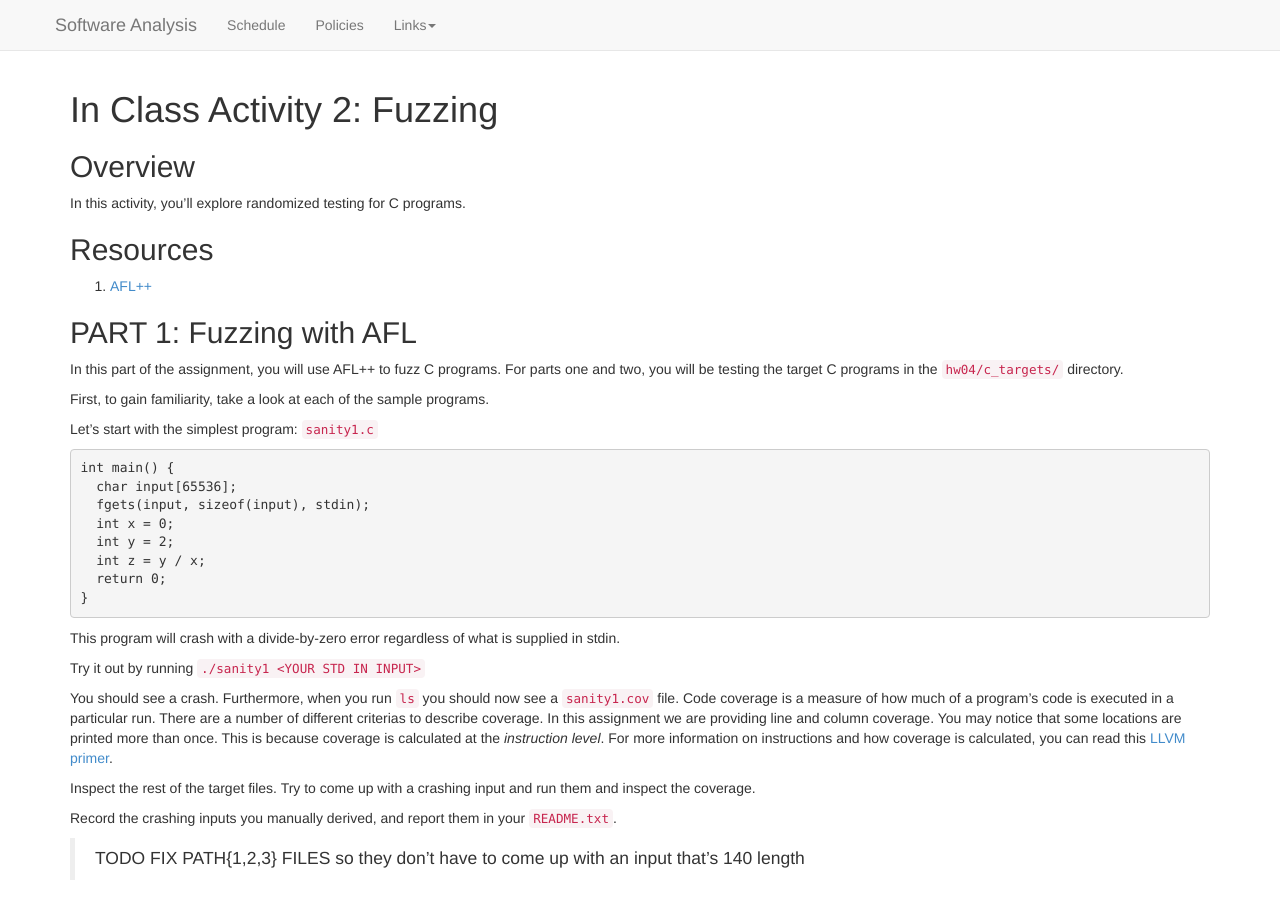
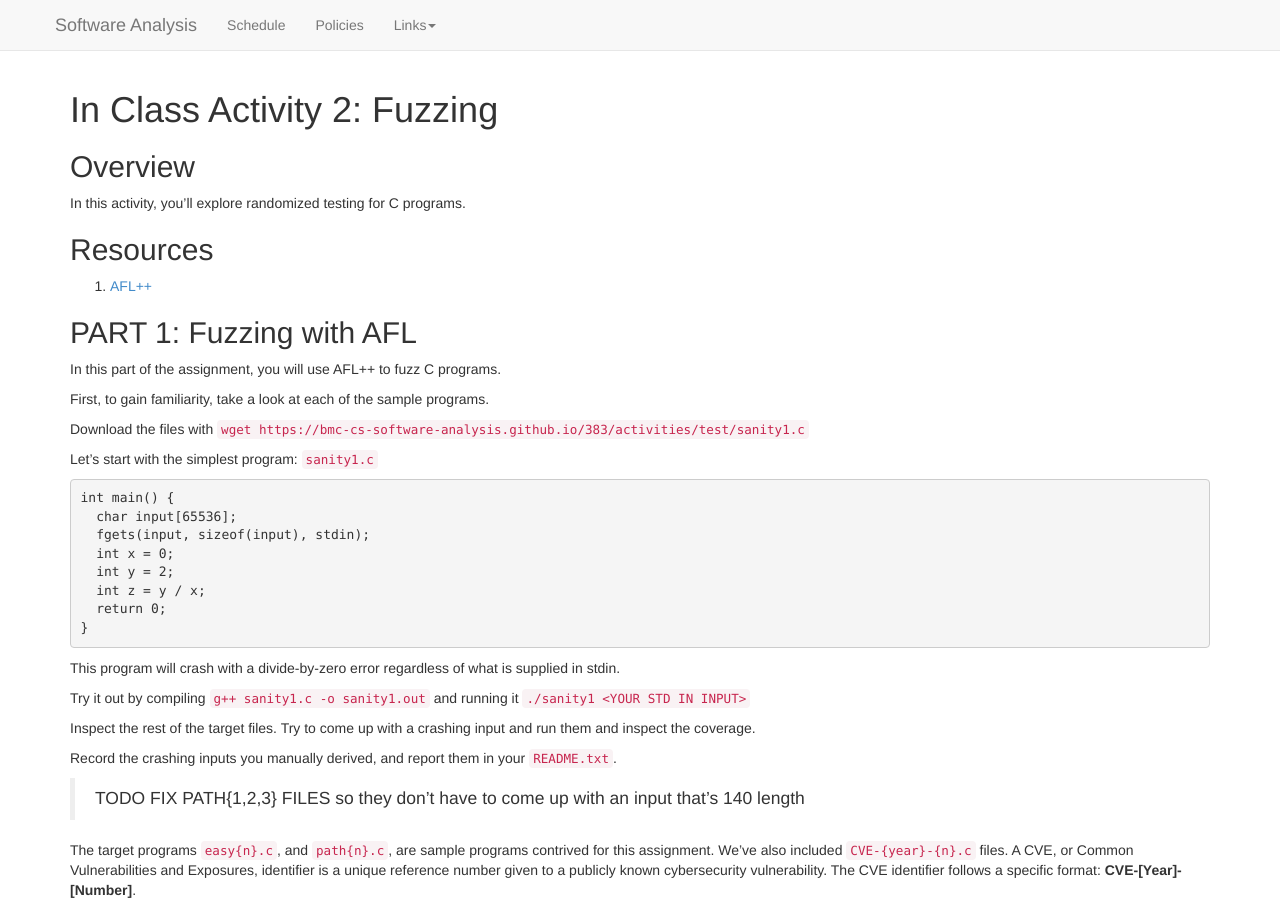
Before and after one commit to bmc-cs-software-analysis/383, a Jekyll site: the page built from activity.md, in a window 1280 px wide and 900 px high. Built offline with Jekyll 4.4.1, drawn with Linux system fonts in a browser that asks for light colours; nearby versions of some CDN libraries.

Commit message:
activity

```diff
--- a/activity.md
+++ b/activity.md
@@ -19,9 +19,12 @@
 
 ## PART 1: Fuzzing with AFL
 
-In this part of the assignment, you will use AFL++ to fuzz C programs. For parts one and two, you will be testing the target C programs in the `hw04/c_targets/` directory.
+In this part of the assignment, you will use AFL++ to fuzz C programs.
 
 First, to gain familiarity, take a look at each of the sample programs.
+
+Download the files with
+`wget https://bmc-cs-software-analysis.github.io/383/activities/test/sanity1.c`
 
 Let's start with the simplest program: `sanity1.c`
 
@@ -38,9 +41,8 @@
 
 This program will crash with a divide-by-zero error regardless of what is supplied in stdin.
 
-Try it out by running `./sanity1 <YOUR STD IN INPUT>`
-
-You should see a crash. Furthermore, when you run `ls` you should now see a `sanity1.cov` file. Code coverage is a measure of how much of a program’s code is executed in a particular run. There are a number of different criterias to describe coverage. In this assignment we are providing line and column coverage. You may notice that some locations are printed more than once. This is because coverage is calculated at the *instruction level*. For more information on instructions and how coverage is calculated, you can read this [LLVM primer](https://drive.google.com/file/d/1Vwdan96-bGiGsww4HYnqhW_fXycaOkvN/view).
+Try it out by compiling `g++ sanity1.c -o sanity1.out`
+and running it `./sanity1 <YOUR STD IN INPUT>`
 
 Inspect the rest of the target files. Try to come up with a crashing input and run them and inspect the coverage.
 
```
